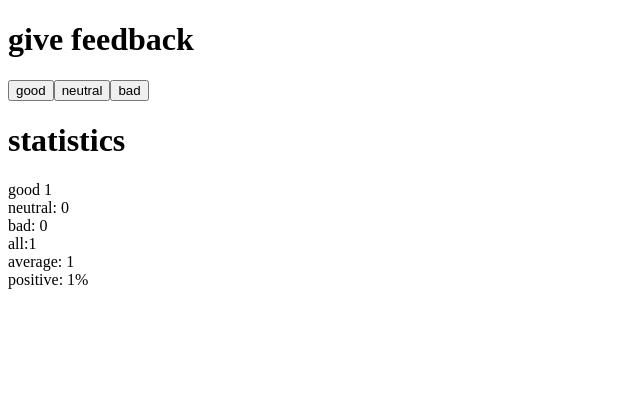
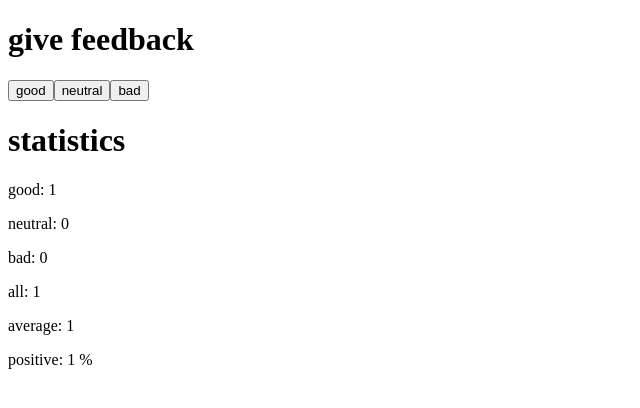
Before and after one commit to ffjaervik/full_stack_open, a React (Create React App) app in the folder part1/unicafe/: page / in a window 1280 px wide. Both pictures are taken after a click on the button "good". Shown: the top 408 px of the page, without its empty margins (0-640 px from the left). Built offline with nearby package versions, Linux system fonts and the light colour scheme.

Commit message:
1.10 complete

```diff
--- a/part1/unicafe/src/App.js
+++ b/part1/unicafe/src/App.js
@@ -1,4 +1,12 @@
 import { useState } from "react";
+
+const StatisticLine = (props) => {
+  return (
+    <p>
+      {props.text}: {props.value} {props.text === "positive" ? "%" : ""}
+    </p>
+  );
+};
 
 const Statistics = (props) => {
   if (props.all === 0) {
@@ -12,12 +20,12 @@
   return (
     <>
       <h1>statistics</h1>
-      <p>
-        good {props.good}
-        <br /> neutral: {props.neutral} <br /> bad: {props.bad} <br /> all:
-        {props.all}
-        <br /> average: {props.average} <br /> positive: {props.positive}%
-      </p>
+      <StatisticLine text="good" value={props.good} />
+      <StatisticLine text="neutral" value={props.neutral} />
+      <StatisticLine text="bad" value={props.bad} />
+      <StatisticLine text="all" value={props.all} />
+      <StatisticLine text="average" value={props.average} />
+      <StatisticLine text="positive" value={props.positive} />
     </>
   );
 };
```
